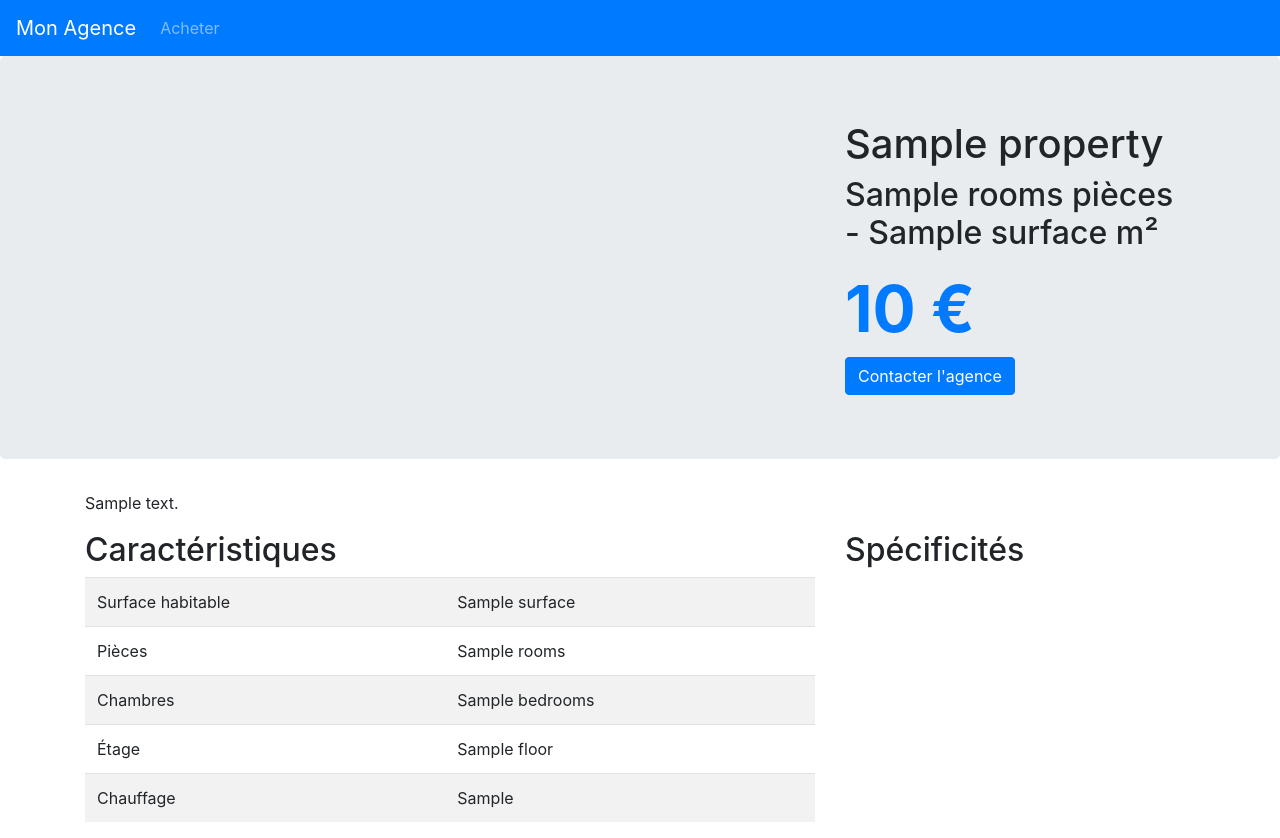
After one commit to Lelaouss/SF_Grafikart, a Symfony app: template templates/property/show.html.twig in a window 1280 px wide. The commit adds this page. Run offline with Twig, Linux system fonts and the light colour scheme; the template is opened without the code that fills it: most values are stand-ins (such as "Sample title", 1, 10 or a date in 2020); some libraries are stand-ins or nearby versions.

Commit message:
Début vidéo 4/16

```diff
--- a/composer.json
+++ b/composer.json
@@ -5,6 +5,7 @@
         "php": "^7.1.3",
         "ext-ctype": "*",
         "ext-iconv": "*",
+        "cocur/slugify": "^3.1",
         "sensio/framework-extra-bundle": "^5.1",
         "symfony/asset": "4.1.*",
         "symfony/console": "4.1.*",
--- a/config/routes.yaml
+++ b/config/routes.yaml
@@ -5,3 +5,9 @@ home_path:
 properties_index_path:
     path: /biens
     controller: App\Controller\PropertyController::index
+
+property_show_path:
+    path: /biens/{slug}-{id}
+    controller: App\Controller\PropertyController::show
+    requirements:
+        slug: '[a-z0-9\-]*'
--- /dev/null
+++ b/templates/property/show.html.twig
@@ -0,0 +1,60 @@
+{% extends 'base.html.twig' %}
+
+{% block title %}{{ property.title }}{% endblock %}
+
+{% block body %}
+    <div class="jumbotron">
+        <div class="container">
+            <div class="row">
+                <div class="col-md-8">
+
+                </div>
+
+                <div class="col-md-4">
+                    <h1>{{ property.title }}</h1>
+                    <h2>{{ property.rooms }} pièces - {{ property.surface }} m²</h2>
+                    <div class="text-primary" style="font-size: 4rem; font-weight: bold">{{ property.formatedPrice }} €</div>
+                    <a href="#" class="btn btn-primary">Contacter l'agence</a>
+                </div>
+            </div>
+        </div>
+    </div>
+
+    <div class="container mt-4">
+        <p>
+            {{ property.description|nl2br }}
+        </p>
+
+        <div class="row">
+            <div class="col-md-8">
+                <h2>Caractéristiques</h2>
+                <table class="table table-striped">
+                    <tr>
+                        <td>Surface habitable</td>
+                        <td>{{ property.surface }}</td>
+                    </tr>
+                    <tr>
+                        <td>Pièces</td>
+                        <td>{{ property.rooms }}</td>
+                    </tr>
+                    <tr>
+                        <td>Chambres</td>
+                        <td>{{ property.bedrooms }}</td>
+                    </tr>
+                    <tr>
+                        <td>Étage</td>
+                        <td>{{ property.floor }}</td>
+                    </tr>
+                    <tr>
+                        <td>Chauffage</td>
+                        <td>{{ property.heatType }}</td>
+                    </tr>
+                </table>
+            </div>
+
+            <div class="col-md-4">
+                <h2>Spécificités</h2>
+            </div>
+        </div>
+    </div>
+{% endblock %}
```
Also changed, not shown: src/Controller/HomeController.php (+8 -2 lines), src/Controller/PropertyController.php (+24 -3 lines), src/Entity/Property.php (+19 -0 lines), src/Repository/PropertyRepository.php (+30 -26 lines), templates/pages/home.html.twig (+19 -0 lines), 2 other files.
